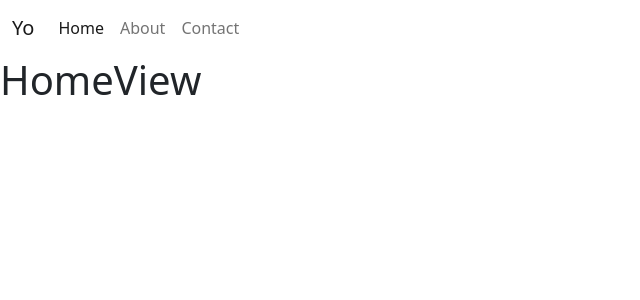
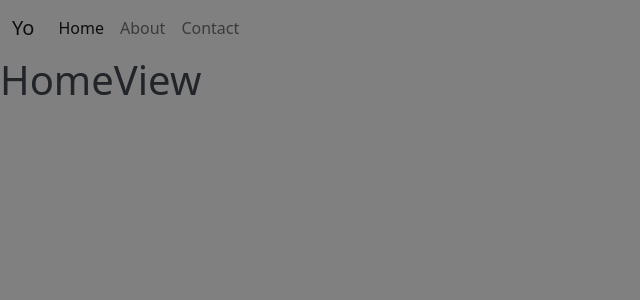
Before and after one commit to chrillah/sweet-card-maker, a Vue app: page /#/ in a window 1280 px wide. Shown: the top 300 px of the page, without its empty margins (0-640 px from the left). Built offline with nearby package versions, Linux system fonts and the light colour scheme.

Commit message:
add css-style-sheet

```diff
--- /dev/null
+++ b/assets/main.css
@@ -0,0 +1,3 @@
+body{
+  background-color: grey;
+}
--- a/src/main.js
+++ b/src/main.js
@@ -6,4 +6,6 @@ import store from './store'
 import 'bootstrap/dist/css/bootstrap.css'
 import bootstrap from 'bootstrap/dist/js/bootstrap.bundle.js'
 
+import '../assets/main.css'
+
 createApp(App).use(router).use(store).use(bootstrap).mount('#app')
```
